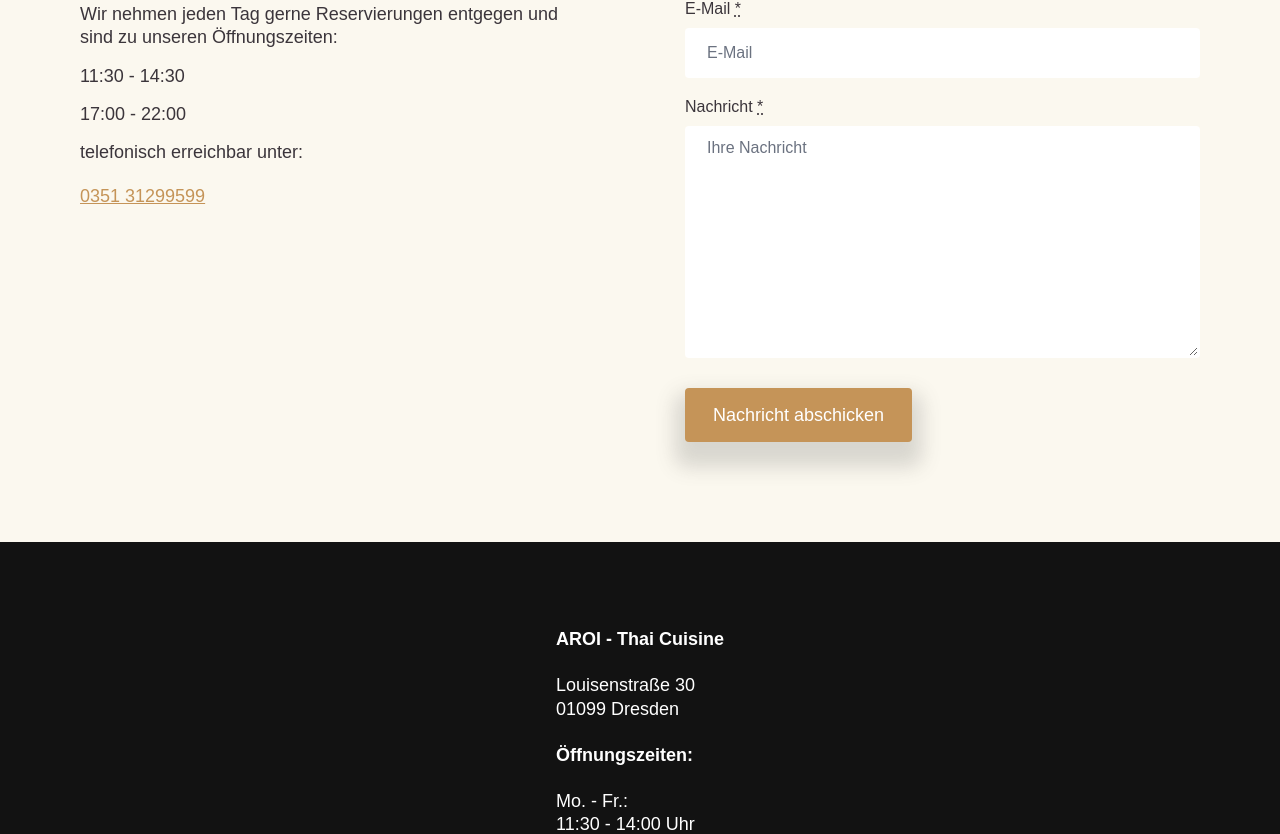
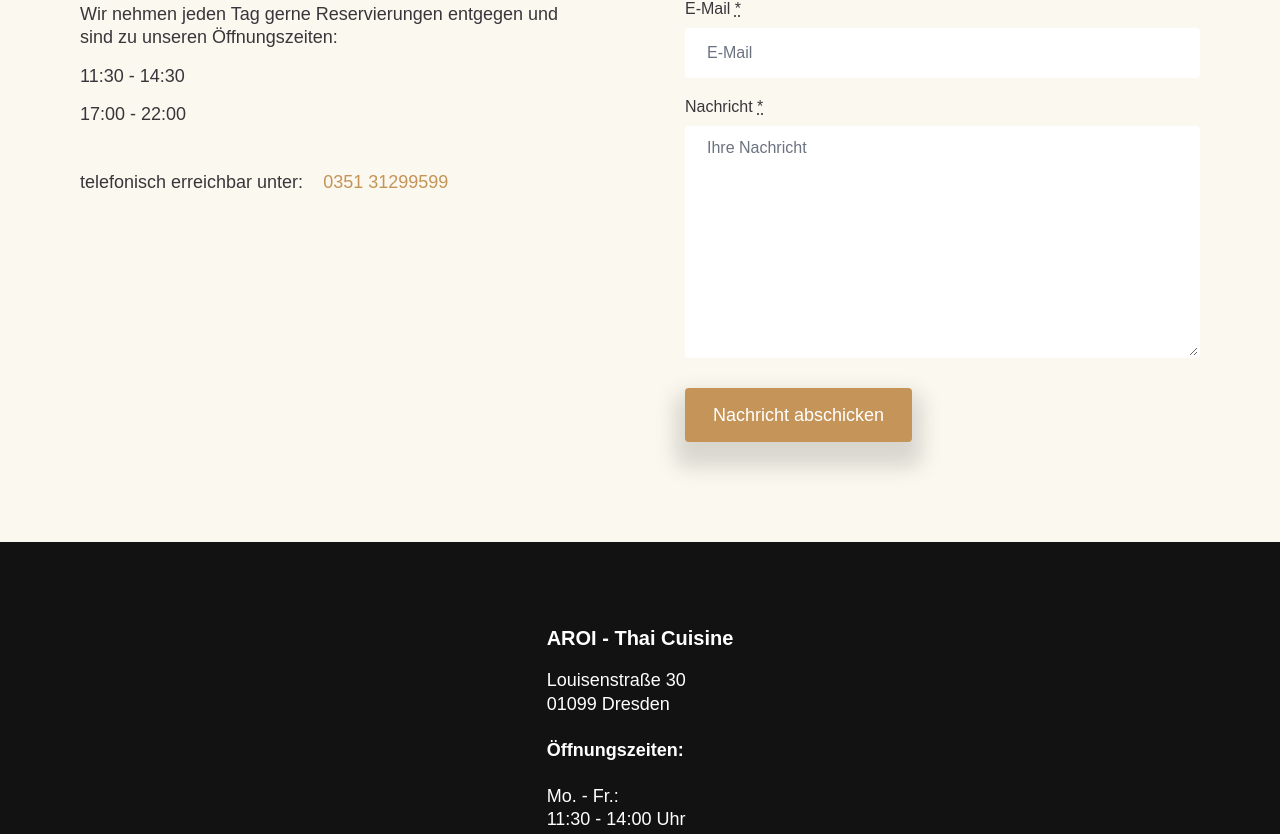
Before and after one commit to DepTrai95/aroi-thaicuisine, a Vue app: page /contact in a window 1280 px wide. Shown: the part 425-1259 px from the top of the page. Built offline with nearby package versions, Linux system fonts and the light colour scheme; a web font is replaced by a local one.

Commit message:
[FEATURE] update router and correct headlines

```diff
--- a/src/components/layout/footer/TheFooter.vue
+++ b/src/components/layout/footer/TheFooter.vue
@@ -3,7 +3,7 @@
     <!-- Adresse und Öffnungszeiten -->
     <div class="footer-content">
       <div class="footer-content_info">
-        <h4>AROI - Thai Cuisine</h4>
+        <h3>AROI - Thai Cuisine</h3>
         <p>Louisenstraße 30<br />01099 Dresden</p>
       </div>
       <div class="footer-content_info">
--- a/src/components/pages/contact/ContactUs.vue
+++ b/src/components/pages/contact/ContactUs.vue
@@ -16,7 +16,9 @@
             <span>{{ lunchTime }}</span>
             <span>{{ dinnerTime }}</span>
             telefonisch erreichbar unter:
-            <a class="link" :href="'tel:' + phoneNumber">{{ phoneNumber }}</a>
+            <li>
+              <a class="link" :href="'tel:' + phoneNumber">{{ phoneNumber }}</a>
+            </li>
           </p>
         </div>
         <div class="grid-item">
--- a/src/router.js
+++ b/src/router.js
@@ -10,8 +10,7 @@ import NotFound from "./components/pages/NotFound.vue";
 const router = createRouter({
   history: createWebHistory(),
   routes: [
-    { path: "/", redirect: "/home" },
-    { path: "/home", component: Home },
+    { path: "/", component: Home },
     { path: "/menu", component: OurMenu },
     { path: "/contact", component: ContactUs },
     { path: "/impressum", component: Impress },
```
